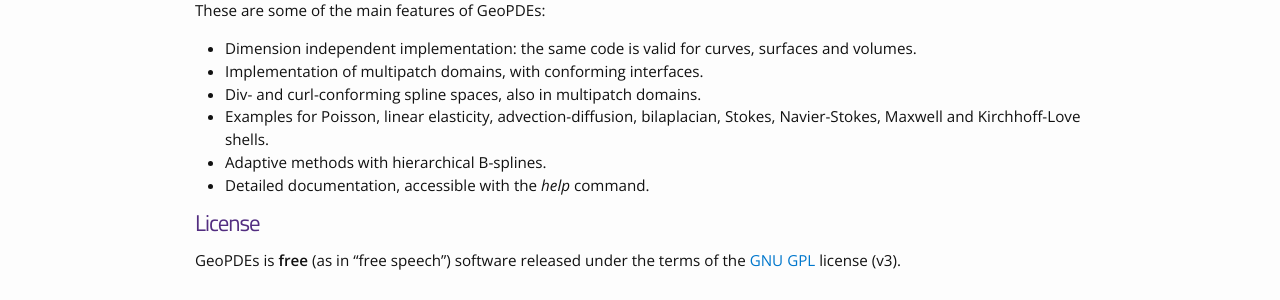
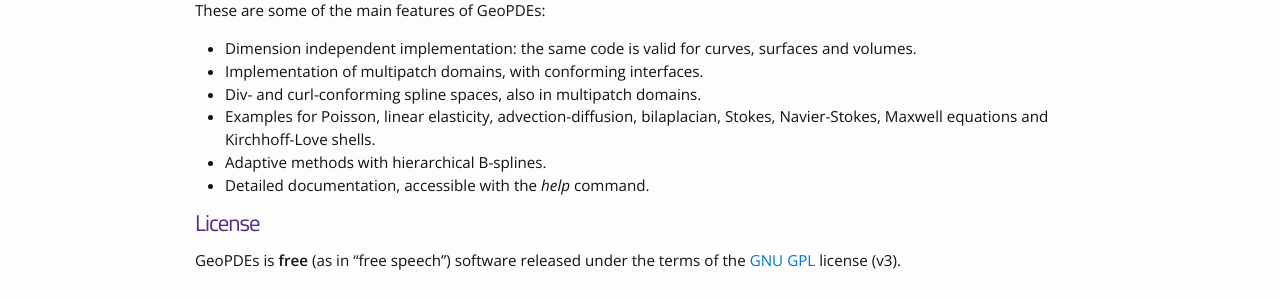
Before and after one commit to rafavzqz/geopdes, a Jekyll site: the page built from description.md, in a window 1280 px wide. Shown: the part 376-676 px from the top of the page. Built offline with Jekyll 4.4.1, drawn with Linux system fonts in a browser that asks for light colours.

Commit message:
Tiny change

```diff
--- a/description.md
+++ b/description.md
@@ -15,7 +15,7 @@
 * Dimension independent implementation: the same code is valid for curves, surfaces and volumes.
 * Implementation of multipatch domains, with conforming interfaces.
 * Div- and curl-conforming spline spaces, also in multipatch domains.
-* Examples for Poisson, linear elasticity, advection-diffusion, bilaplacian, Stokes, Navier-Stokes, Maxwell and Kirchhoff-Love shells.
+* Examples for Poisson, linear elasticity, advection-diffusion, bilaplacian, Stokes, Navier-Stokes, Maxwell equations and Kirchhoff-Love shells.
 * Adaptive methods with hierarchical B-splines.
 * Detailed documentation, accessible with the _help_ command.
 
```
